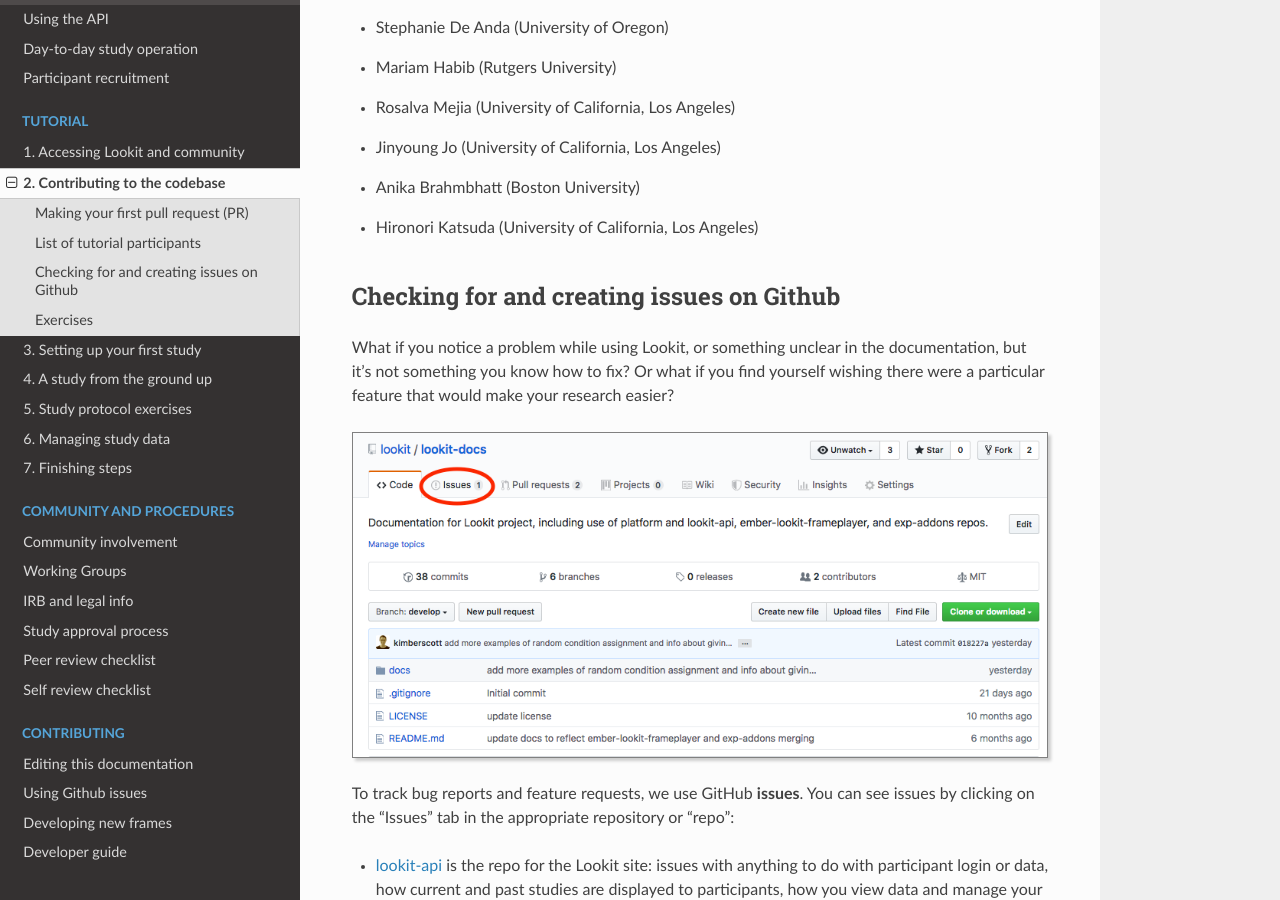
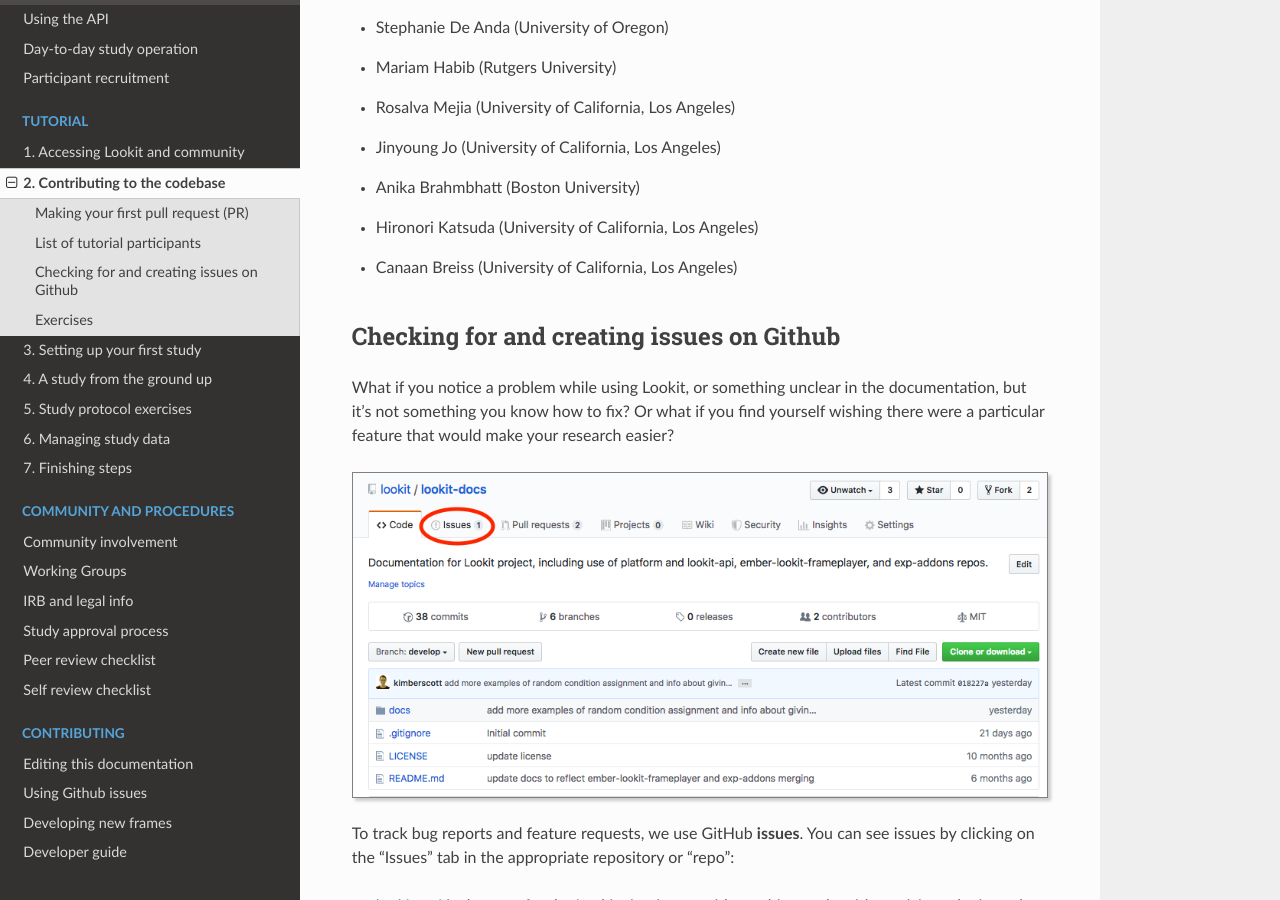
Before and after one commit to lookit/lookit-docs, a Sphinx documentation site: the page built from docs/source/tutorial-contributing.rst, in a window 1280 px wide and 900 px high, scrolled down 8257 px. Built offline with Sphinx 7.4.7 and the Read the Docs theme 2.0.0, drawn with Linux system fonts in a browser that asks for light colours.

Commit message:
Add tutorial participant to list

```diff
--- a/docs/source/tutorial-contributing.rst
+++ b/docs/source/tutorial-contributing.rst
@@ -172,6 +172,7 @@
 - Jinyoung Jo (University of California, Los Angeles)
 - Anika Brahmbhatt (Boston University)
 - Hironori Katsuda (University of California, Los Angeles)
+- Canaan Breiss (University of California, Los Angeles)
 
 .. _Github issues overview:
 
```
